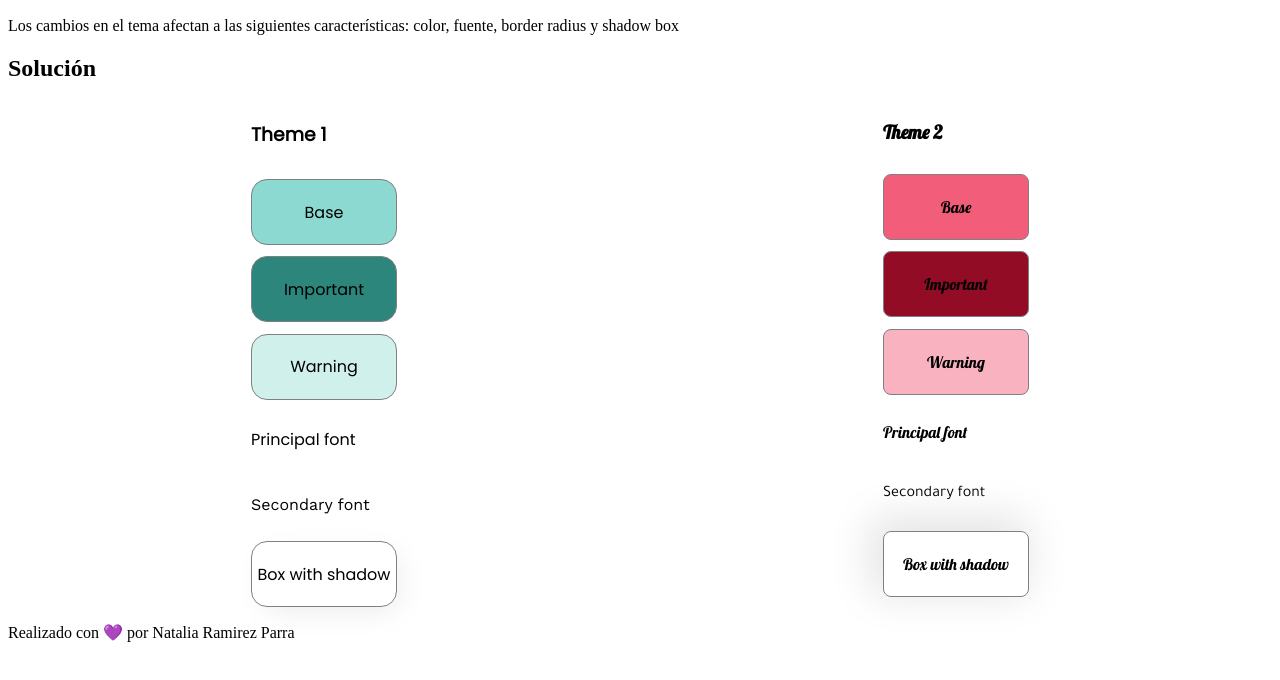
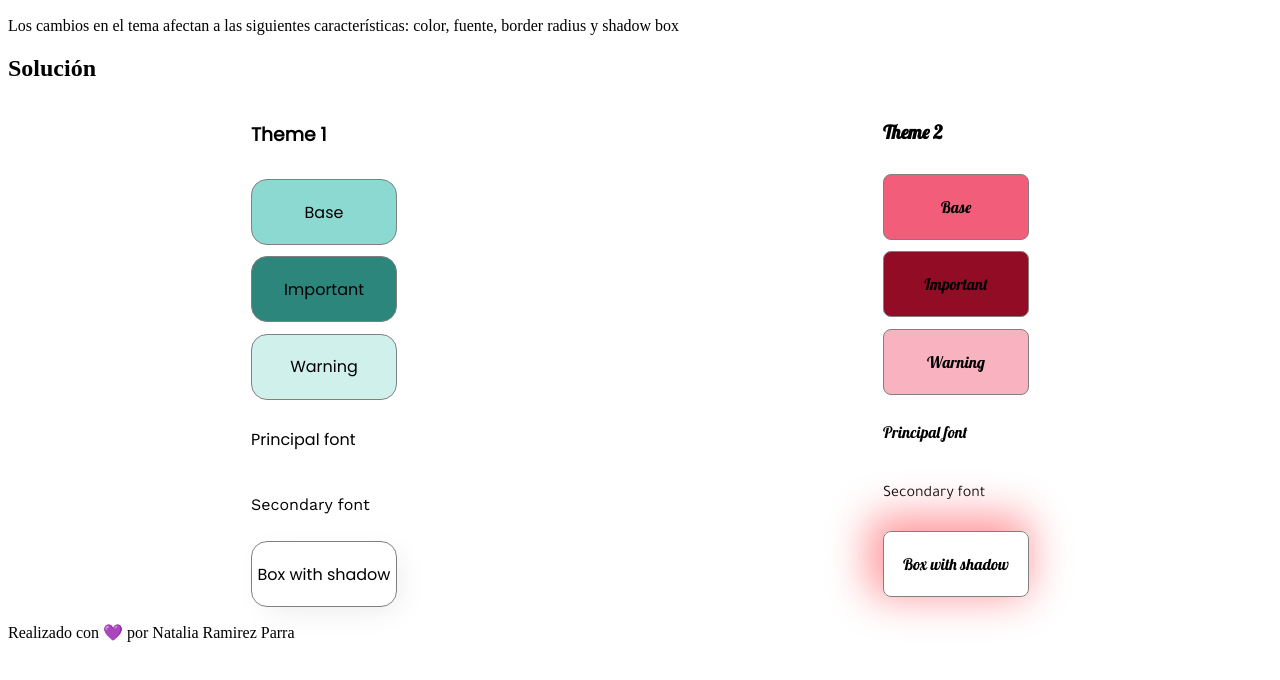
Before and after one commit to jnataliaramirez/frontend-lemoncode-master, a website built with Parcel: page src/ejercicio-2/index.html in a window 1280 px wide. Shown: the part 110-790 px from the top of the page. Built offline with nearby package versions, Linux system fonts and the light colour scheme.

Commit message:
Clean code

```diff
--- /dev/null
+++ b/src/ejercicio-2/sass/_theme.scss
@@ -0,0 +1,29 @@
+// Theme 1
+// - Colors
+$color__primary--theme1   : #8BD9D1;
+$color__important--theme1 : darken($color__primary--theme1, 35%);
+$color__warning--theme1   : lighten($color__primary--theme1, 18%);
+// - Fonts
+$font__principal--theme1  : 'Poppins',
+sans-serif;
+$font__secondary--theme1: 'Work Sans',
+sans-serif;
+// - Border Radius
+$border-radius--theme1: 1em;
+// - Box shadow
+$box-shadow-theme1    : 7px 8px 32px -8px rgba(0, 0, 0, 0.1);
+
+// Theme 2
+// - Colors
+$color__primary--theme2   : #F25E7A;
+$color__important--theme2 : darken($color__primary--theme2, 35%);
+$color__warning--theme2   : lighten($color__primary--theme2, 18%);
+// - Fonts
+$font__principal--theme2  : 'Lobster',
+cursive;
+$font__secondary--theme2: 'Tajawal',
+sans-serif;
+// - Border Radius
+$border-radius--theme2: 0.5em;
+// - Box shadow
+$box-shadow-theme2    : -7px -8px 40px 8px rgba(255, 143, 148, 0.9);
--- a/src/ejercicio-2/sass/index.scss
+++ b/src/ejercicio-2/sass/index.scss
@@ -26,7 +26,7 @@ sans-serif;
 // - Border Radius
 $border-radius--theme2: 0.5em;
 // - Box shadow
-$box-shadow-theme2    : -7px -8px 40px 8px rgba(0, 0, 0, 0.1);
+$box-shadow-theme2    : -7px -8px 40px 8px rgba(255, 143, 148, 0.9);
 
 
 .wrapper__solution {
@@ -38,7 +38,6 @@ $box-shadow-theme2    : -7px -8px 40px 8px rgba(0, 0, 0, 0.1);
   display       : flex;
   flex-direction: column;
   gap           : 0.7rem;
-
 }
 
 .box {
@@ -78,9 +77,7 @@ $box-shadow-theme2    : -7px -8px 40px 8px rgba(0, 0, 0, 0.1);
       box-shadow: $box-shadow-theme1;
     }
   }
-}
 
-.theme {
   &__2 {
     font-family: $font__principal--theme2;
 
```
Also changed, not shown: 2 other files.
